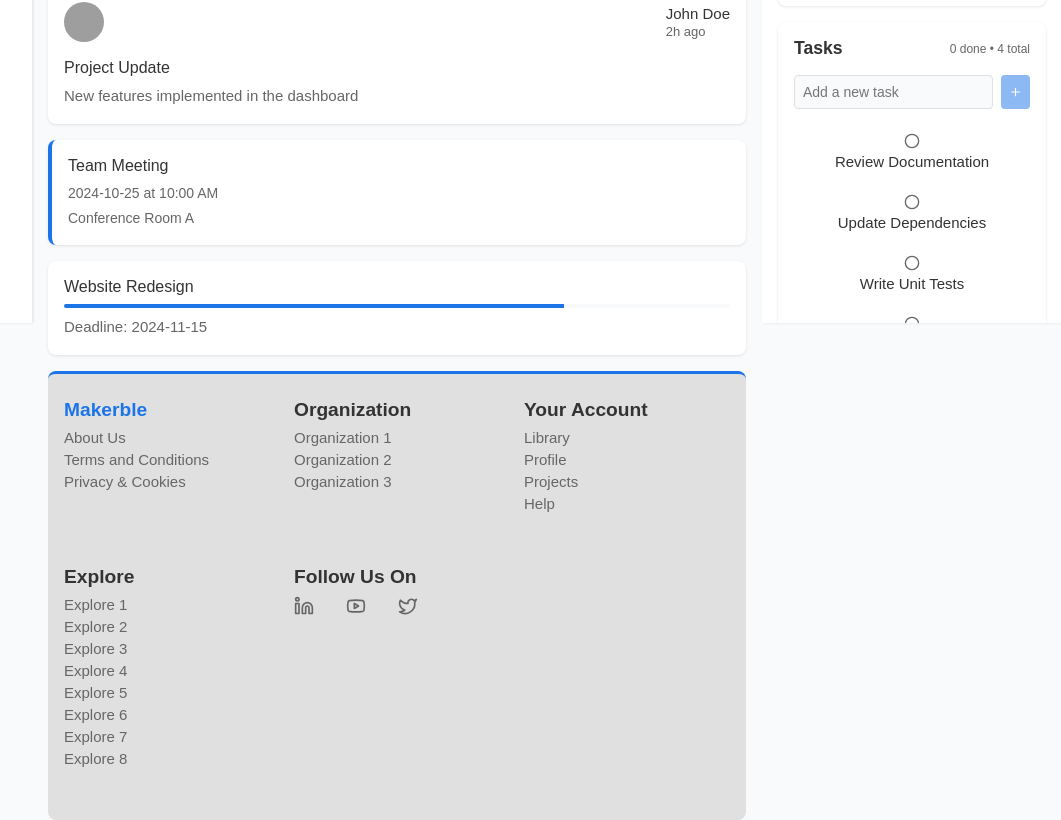
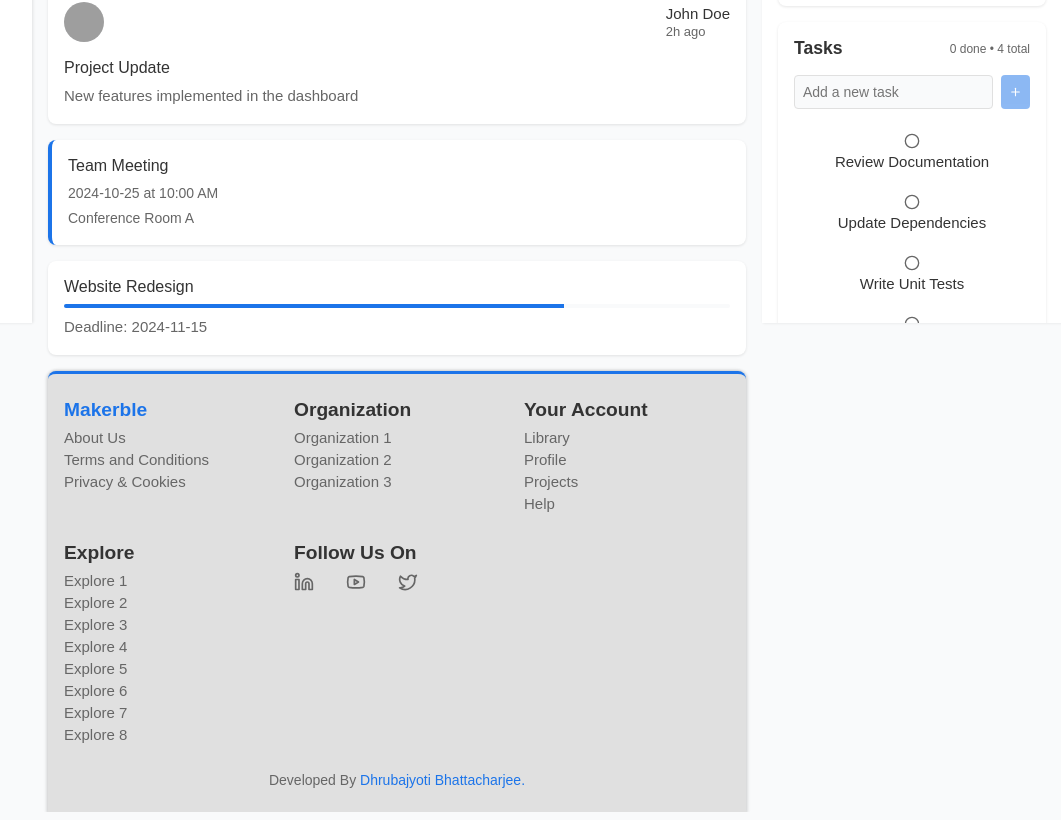
Before and after one commit to KeepSerene/makerble-home-page-task, a React (Vite) app: page / in a window 1280 px wide. Shown: the part 477-1297 px from the top of the page, without its empty margins (218-1279 px from the left). Built offline with nearby package versions, Linux system fonts and the light colour scheme; grey boxes are pictures that could not be loaded; a web font is replaced by a local one.

Commit message:
added the developer credit in the footer

```diff
--- a/index.html
+++ b/index.html
@@ -6,12 +6,12 @@
     <meta name="author" content="Dhrubajyoti Bhattacharjee" />
     <meta
       name="description"
-      content="Makerble My Home page revamp using React.js"
+      content="Makerble My Home: A React-powered dashboard redesign focused on user experience and performance."
     />
 
     <link rel="icon" type="image/svg+xml" href="/vite.svg" />
 
-    <title>Makerble Home Page Revamp</title>
+    <title>Makerble My Home | Modern React Implementation</title>
   </head>
 
   <body>
--- a/src/components/footer/Footer.jsx
+++ b/src/components/footer/Footer.jsx
@@ -125,6 +125,17 @@ function Footer() {
           </a>
         </div>
       </div>
+
+      <p className="footer-developer-credit">
+        Developed by{" "}
+        <a
+          href="https://github.com/KeepSerene/"
+          target="_blank"
+          className="developer-link"
+        >
+          Dhrubajyoti Bhattacharjee.
+        </a>
+      </p>
     </footer>
   );
 }
--- a/src/components/footer/footer.css
+++ b/src/components/footer/footer.css
@@ -2,7 +2,8 @@
   background-color: var(--border-color);
   color: var(--text-primary);
   border-top: 3px solid var(--primary-color);
-  border-radius: 8px;
+  border-top-left-radius: 8px;
+  border-top-right-radius: 8px;
   padding: var(--spacing-lg) var(--spacing-md);
   margin-left: calc(
     250px + var(--spacing-md)
@@ -10,14 +11,13 @@
   margin-right: calc(
     300px + var(--spacing-md)
   ); /* Add the width of the right sidebar */
+  box-shadow: 1px 0 3px 1px rgba(0, 0, 0, 0.1),
+    -1px 0 3px 1px rgba(0, 0, 0, 0.1);
 
   display: grid;
   grid-template-columns: repeat(auto-fit, minmax(150px, 1fr));
+  grid-template-rows: auto auto;
   gap: var(--spacing-lg);
-}
-
-.footer-column {
-  margin-bottom: var(--spacing-lg); /* Space between rows on mobile/tablet */
 }
 
 .footer-title {
@@ -62,6 +62,54 @@
   color: var(--primary-color);
 }
 
+.footer-developer-credit {
+  grid-column: 1 / -1;
+  justify-self: center;
+
+  color: var(--text-secondary);
+  font-size: 0.875rem;
+  text-transform: capitalize;
+}
+
+.developer-link {
+  color: var(--primary-color);
+  text-decoration: none;
+  font-weight: 500;
+  position: relative;
+  transition: opacity 250ms ease-in-out;
+}
+
+.developer-link:hover {
+  opacity: 0.9;
+}
+
+.developer-link:focus-visible {
+  border-radius: 2px;
+  outline: 2px solid var(--primary-color);
+  outline-offset: 2px;
+}
+
+.developer-link::after {
+  content: "";
+  width: 100%;
+  height: 1px;
+  background-color: var(--primary-color);
+
+  position: absolute;
+  bottom: -2px;
+  left: 0;
+
+  transform: scaleX(0);
+  transform-origin: bottom right;
+
+  transition: transform 250ms ease-in-out;
+}
+
+.developer-link:hover::after {
+  transform: scaleX(1);
+  transform-origin: bottom left;
+}
+
 /* Tablet Styles */
 @media screen and (max-width: 1023px) {
   .footer {
--- a/src/components/right-sidebar/personal-progress/personalProgress.css
+++ b/src/components/right-sidebar/personal-progress/personalProgress.css
@@ -1,14 +1,13 @@
 .parent-board-link {
-  color: var(--text-secondary);
+  color: var(--primary-color);
   font-size: 0.75rem;
-  text-decoration: underline;
   text-transform: capitalize;
 
-  transition: color 250ms ease-in-out;
+  transition: opacity 250ms ease-in-out;
 }
 
 .parent-board-link:where(:hover, :focus-visible) {
-  color: var(--primary-color);
+  opacity: 0.8;
 }
 
 .progress-list {
```
